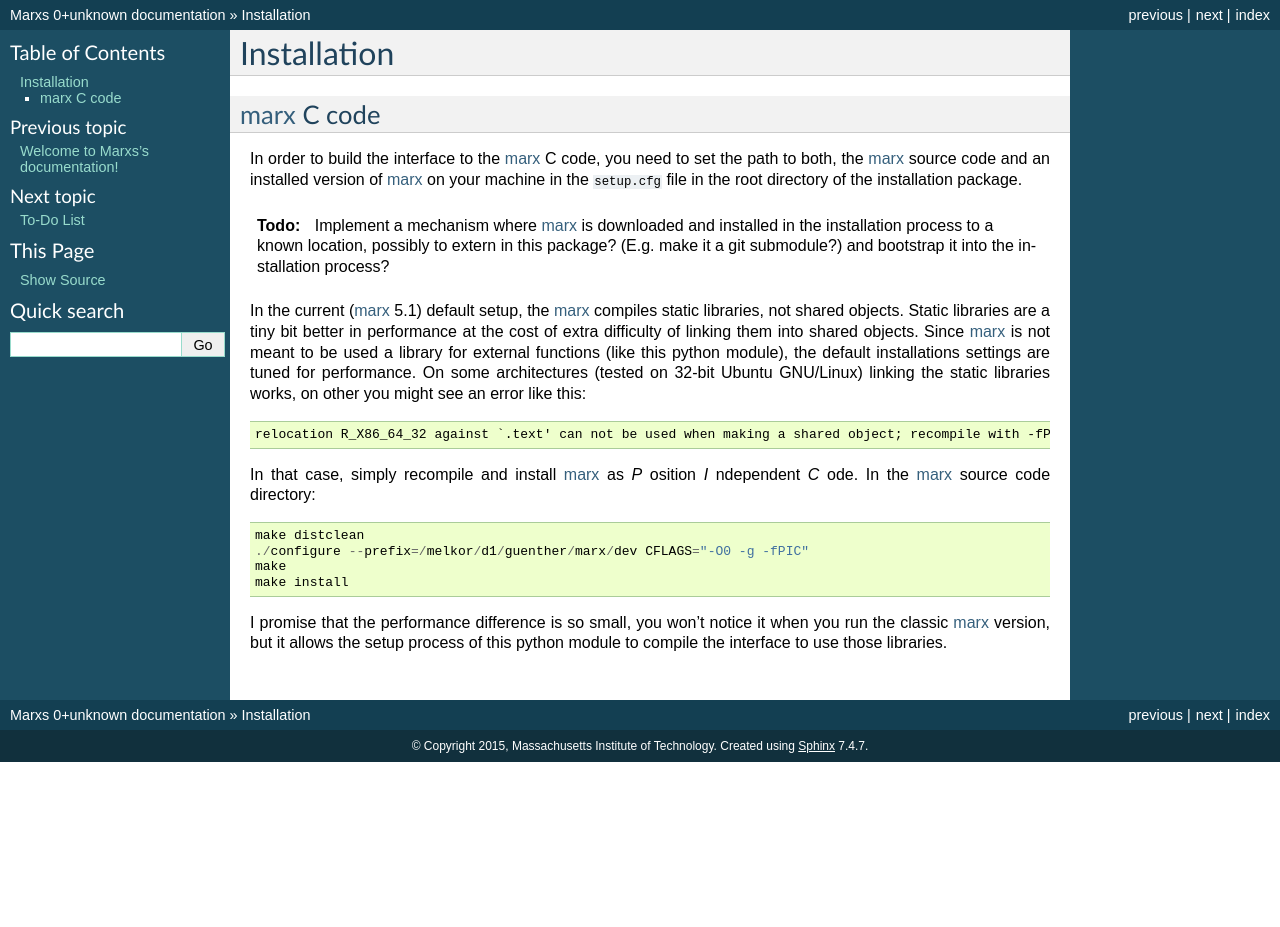
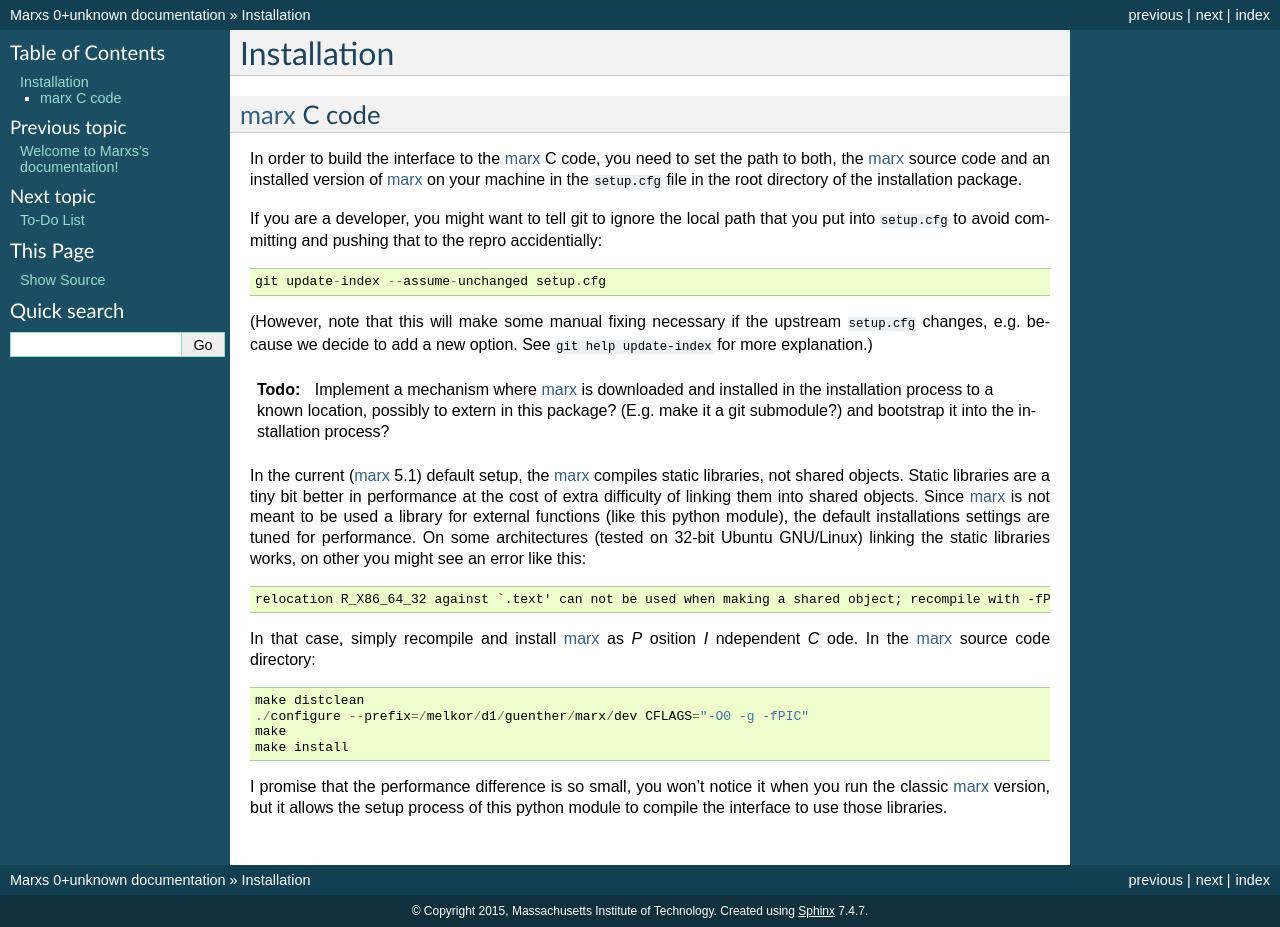
Before and after one commit to Chandra-MARX/marxs, a Sphinx documentation site: the page built from docs/install.rst, in a window 1280 px wide. Built offline with Sphinx 7.4.7, drawn with Linux system fonts in a browser that asks for light colours; before the commit the page ends 900 px from its top, so only the background shows below that.

Commit message:
add git update-index --assume-unchanged to install docs

```diff
--- a/docs/install.rst
+++ b/docs/install.rst
@@ -7,6 +7,16 @@ In order to build the interface to the `marx`_ C code, you need to set the path
 to both, the `marx`_ source code and an installed version of `marx`_ on your
 machine in the ``setup.cfg`` file in the root directory of the installation
 package.
+
+If you are a developer, you might want to tell git to ignore the local path
+that you put into ``setup.cfg`` to avoid committing and pushing that to the
+repro accidentially::
+
+  git update-index --assume-unchanged setup.cfg
+
+(However, note that this will make some manual fixing necessary if the upstream
+``setup.cfg`` changes, e.g. because we decide to add a new option. See
+``git help update-index`` for more explanation.)
 
 .. todo::
    Implement a mechanism where `marx`_ is downloaded and installed in the
```
